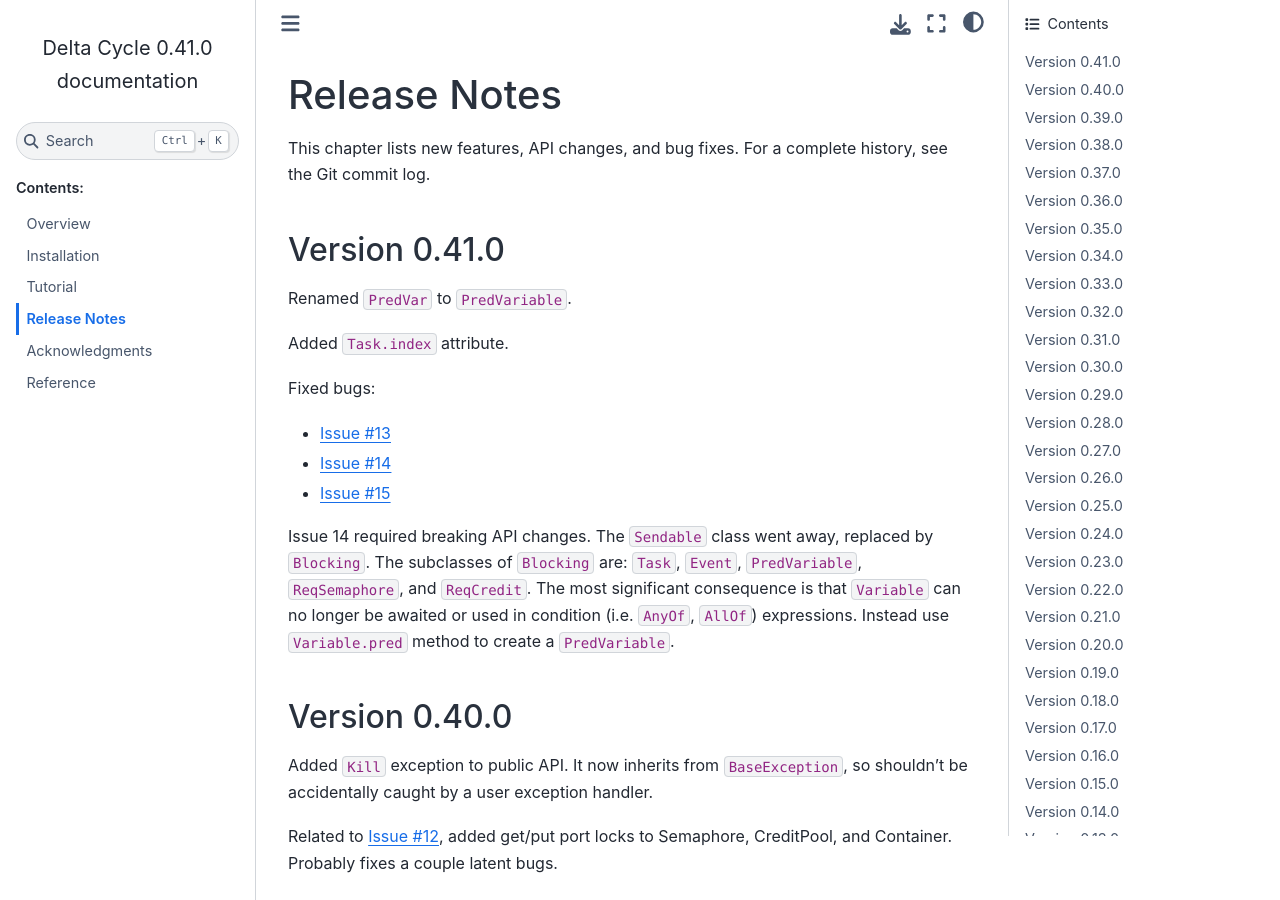
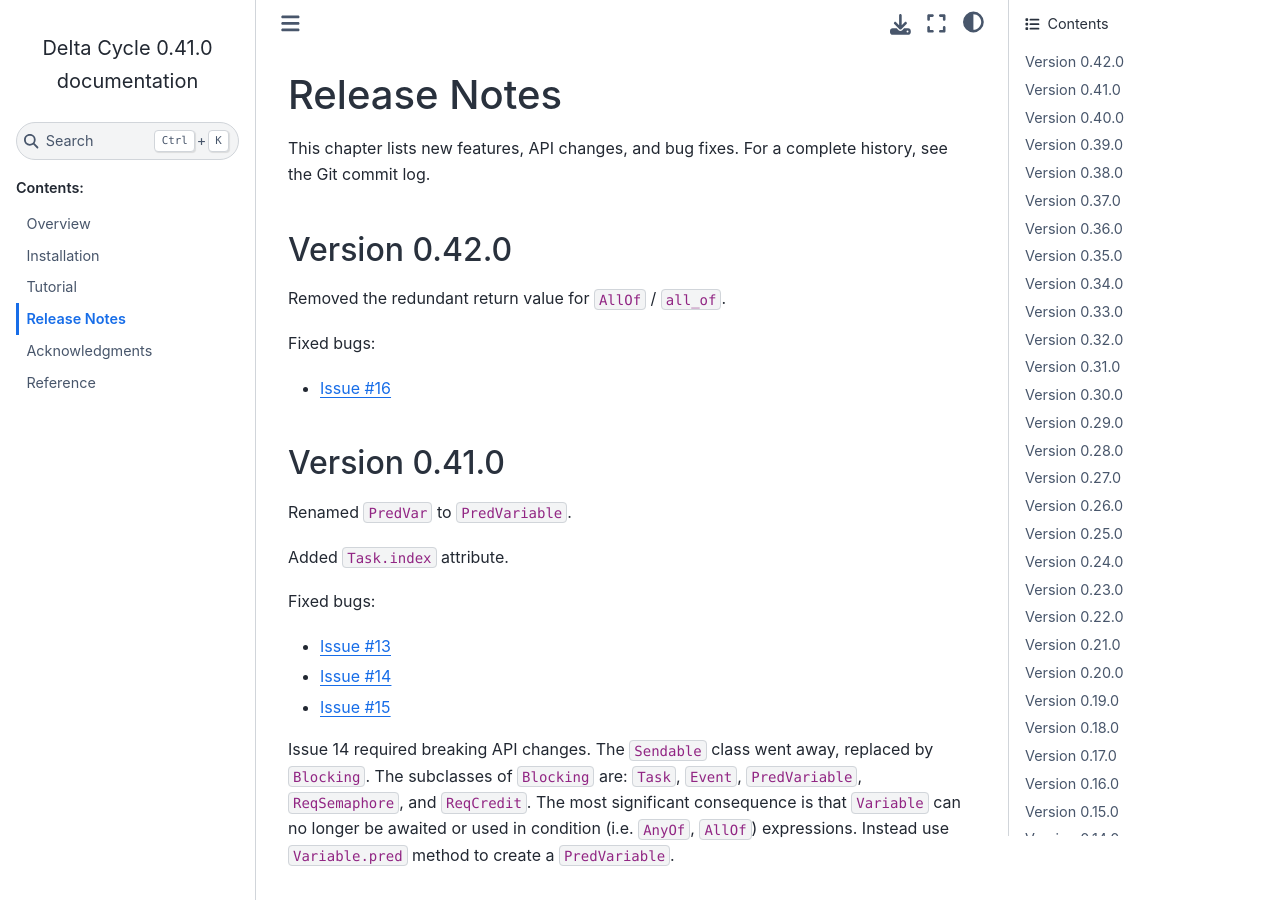
Before and after one commit to cjdrake/deltacycle, a Sphinx documentation site: the page built from doc/source/release_notes.rst, in a window 1280 px wide and 900 px high. Built offline with Sphinx 7.4.7 and the Sphinx Book theme 1.1.4, drawn with Linux system fonts in a browser that asks for light colours.

Commit message:
Add 0.42 release notes

```diff
--- a/doc/source/release_notes.rst
+++ b/doc/source/release_notes.rst
@@ -6,6 +6,16 @@
 
 This chapter lists new features, API changes, and bug fixes.
 For a complete history, see the Git commit log.
+
+
+Version 0.42.0
+==============
+
+Removed the redundant return value for ``AllOf`` / ``all_of``.
+
+Fixed bugs:
+
+* `Issue #16 <https://github.com/cjdrake/deltacycle/issues/16>`_
 
 
 Version 0.41.0
```
